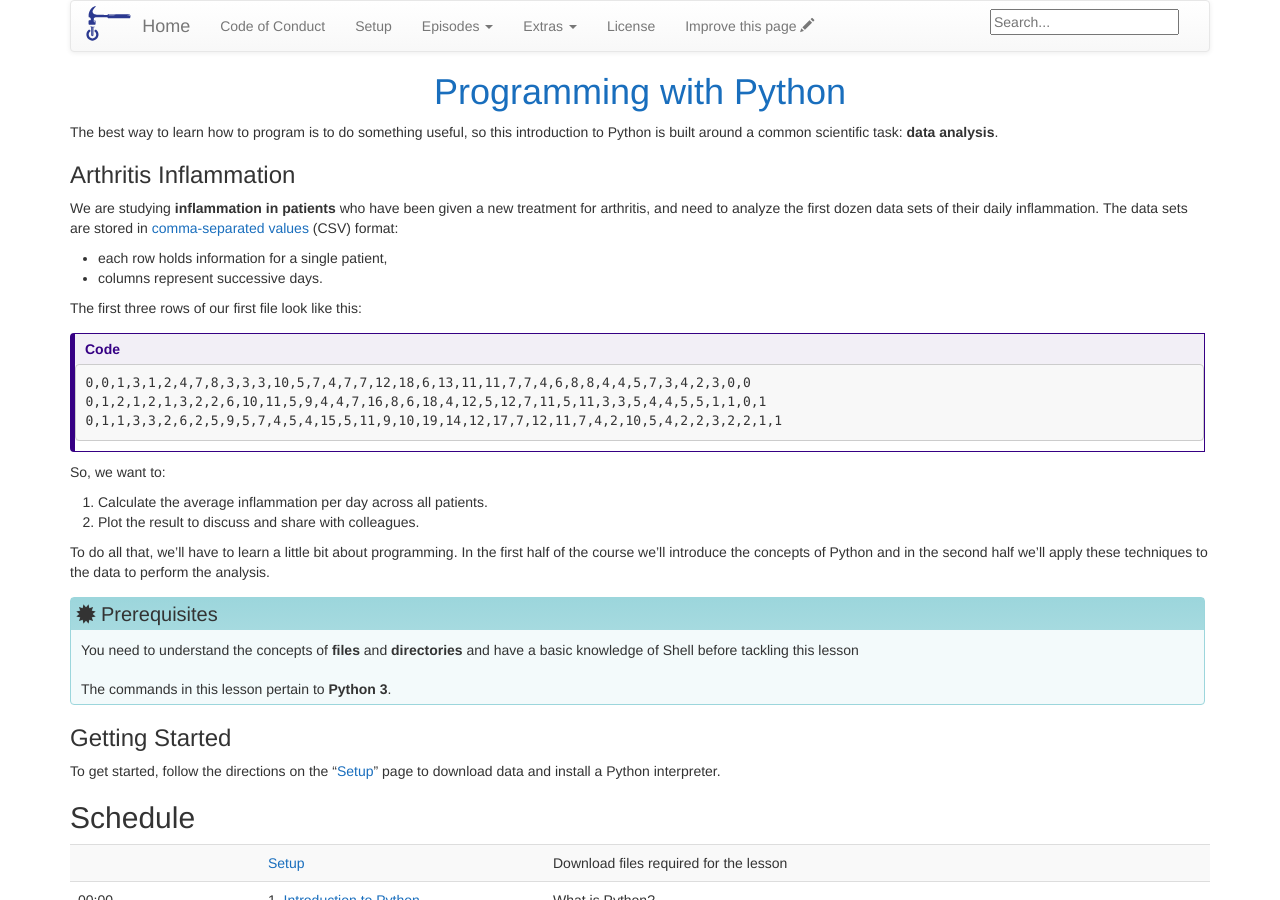
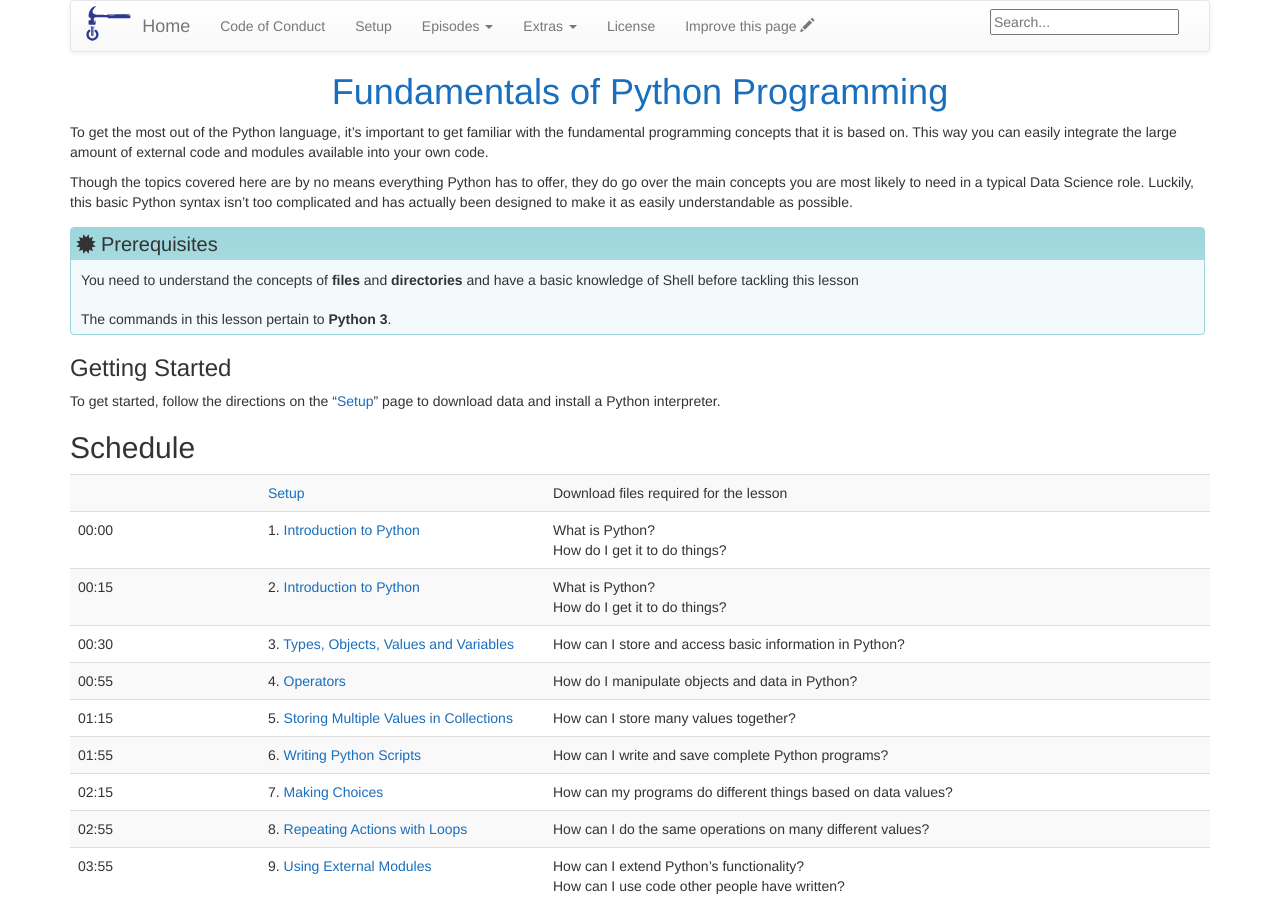
Before and after one commit to bham-carpentries/python-fundamentals, a Jekyll site: the page built from index.md, in a window 1280 px wide and 900 px high. Built offline with Jekyll 4.4.1, drawn with Linux system fonts in a browser that asks for light colours.

Commit message:
Updated the index page

```diff
--- a/_config.yml
+++ b/_config.yml
@@ -10,7 +10,7 @@
 carpentry: "swc"
 
 # Overall title for pages.
-title: "Programming with Python"
+title: "Fundamentals of Python Programming"
 
 #------------------------------------------------------------
 # Generic settings (should not need to change).
--- a/index.md
+++ b/index.md
@@ -3,34 +3,15 @@ layout: lesson
 root: .
 ---
 
-The best way to learn how to program is to do something useful,
-so this introduction to Python is built around a common scientific task:
-**data analysis**.
+To get the most out of the Python language, it's important to get familiar with the
+fundamental programming concepts that it is based on. This way you can easily integrate
+the large amount of external code and modules available into your own code.
 
-### Arthritis Inflammation
-We are studying **inflammation in patients** who have been given a new treatment for arthritis, and
-need to analyze the first dozen data sets of their daily inflammation. The data sets are stored in
-[comma-separated values]({{ page.root }}/reference/#comma-separated-values) (CSV) format:
+Though the topics covered here are by no means everything Python has to offer, they do
+go over the main concepts you are most likely to need in a typical Data Science role.
+Luckily, this basic Python syntax isn't too complicated and has actually been designed to
+make it as easily understandable as possible.
 
-- each row holds information for a single patient,
-- columns represent successive days.
-
-The first three rows of our first file look like this:
-~~~
-0,0,1,3,1,2,4,7,8,3,3,3,10,5,7,4,7,7,12,18,6,13,11,11,7,7,4,6,8,8,4,4,5,7,3,4,2,3,0,0
-0,1,2,1,2,1,3,2,2,6,10,11,5,9,4,4,7,16,8,6,18,4,12,5,12,7,11,5,11,3,3,5,4,4,5,5,1,1,0,1
-0,1,1,3,3,2,6,2,5,9,5,7,4,5,4,15,5,11,9,10,19,14,12,17,7,12,11,7,4,2,10,5,4,2,2,3,2,2,1,1
-~~~
-{: .source}
-
-So, we want to:
-
-1. Calculate the average inflammation per day across all patients.
-2. Plot the result to discuss and share with colleagues.
-
-To do all that, we'll have to learn a little bit about programming. In the first half of the course
-we'll introduce the concepts of Python and in the second half we'll apply these techniques to
-the data to perform the analysis.
 
 > ## Prerequisites
 >
```
